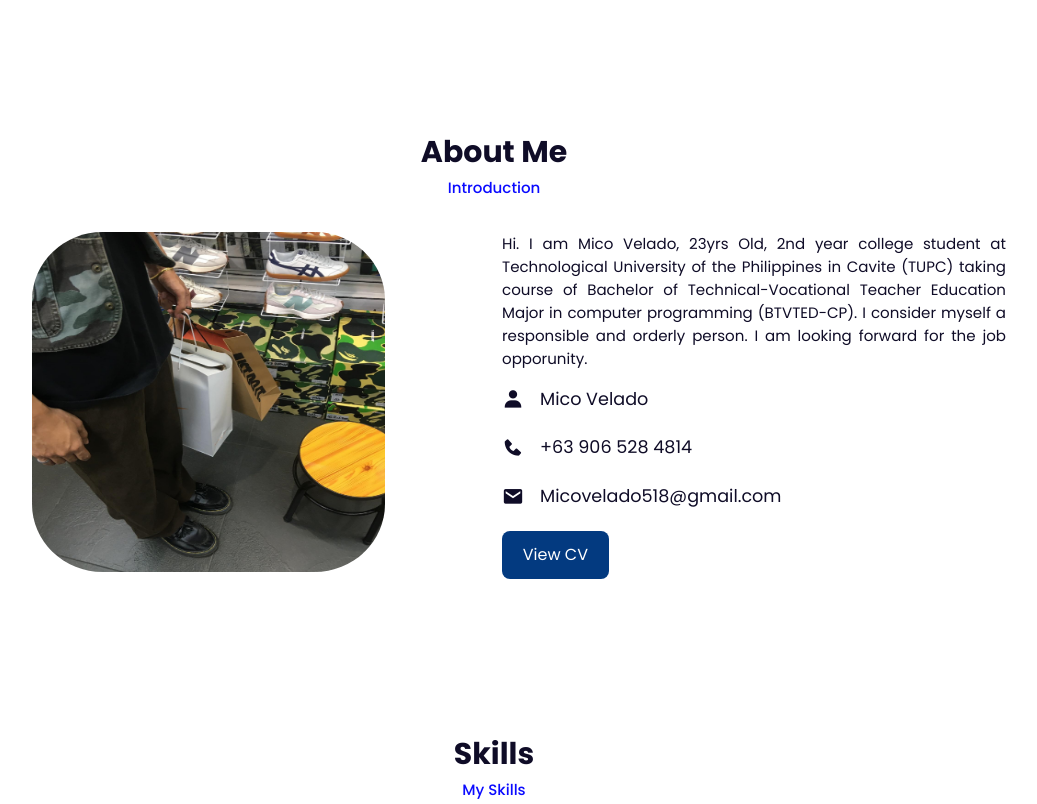
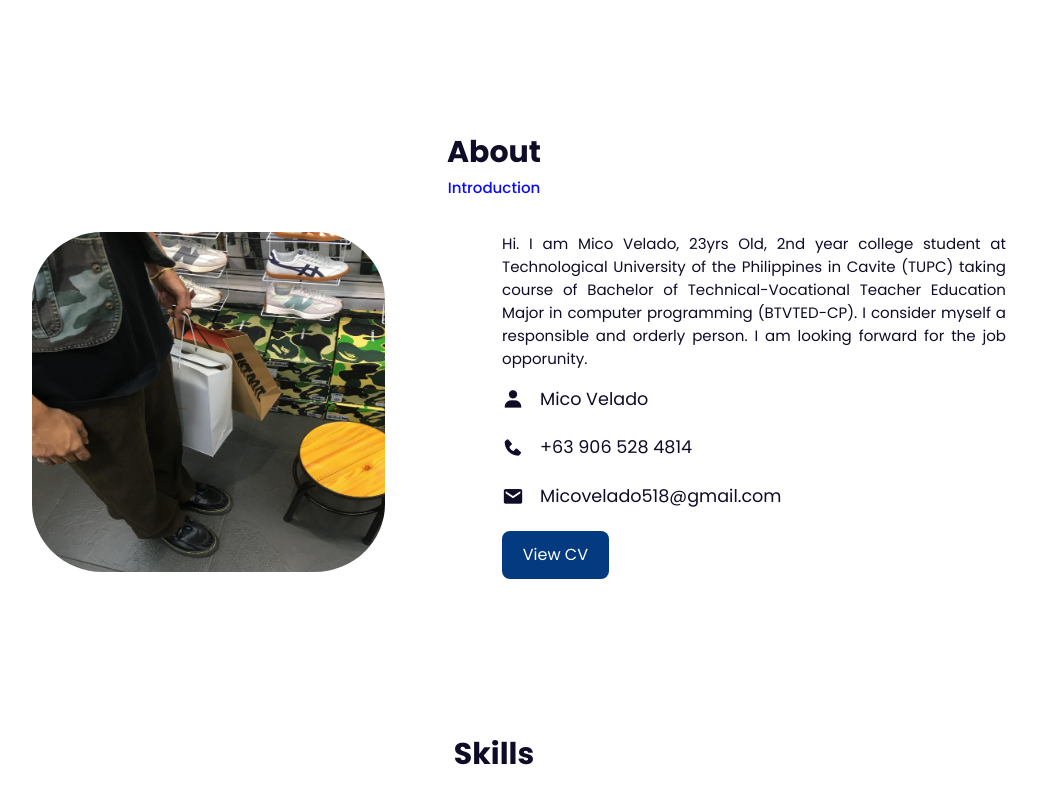
Before and after one commit to miksplease/porfolio, a plain HTML site: page index.html in a window 1280 px wide. Shown: the part 720-1524 px from the top of the page, without its empty margins (146-1183 px from the left). Drawn offline with nearby package versions, Linux system fonts and the light colour scheme.

Commit message:
updated my landing page

```diff
--- a/index.html
+++ b/index.html
@@ -47,7 +47,7 @@
 
     <section class="about" id="about">
         <div class="heading">
-            <h2>About Me</h2>
+            <h2>About</h2>
             <span>Introduction</span>
         </div>
         <div class="about-container">
@@ -79,7 +79,7 @@
     <section class="skills" id="skills">
         <div class="heading">
             <h2>Skills</h2>
-            <span>My Skills</span>
+            <span></span>
         </div>
         <div class="skills-container">
             <div class="bars">
@@ -127,7 +127,7 @@
                 <h3>Stoneworks Specialist Int'l Corporation</h3>
                 <p>Warehouse staff/assistant</p>
                 <br>
-                <a href="#">interested?</a>
+                <a href="#"></a>
             </div>
             <div class="services-box">
                 <img id="" src="img/icon2.png">
```
